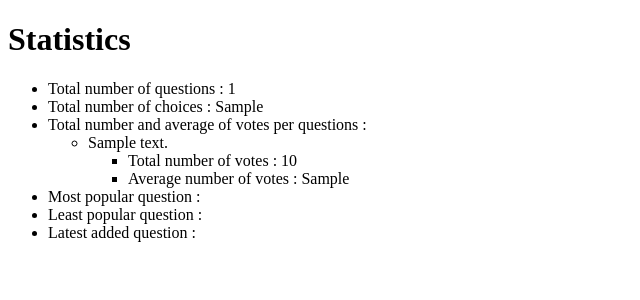
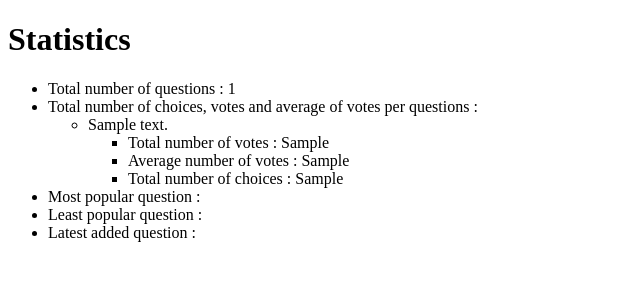
Before and after one commit to DCluseau/django-tutorial, a Django app: template polls/templates/statistics.html in a window 1280 px wide. Shown: the top 300 px of the page, without its empty margins (0-640 px from the left). Run offline with Django 3.2, Linux system fonts and the light colour scheme; the template is opened without the code that fills it: most values are stand-ins (such as "Sample title", 1, 10 or a date in 2020).

Commit message:
Added total number of choices for each question

```diff
--- a/polls/templates/statistics.html
+++ b/polls/templates/statistics.html
@@ -9,14 +9,15 @@
  {% if question_list %}
     <ul>
         <li>Total number of questions : {{ question_list|length }}</li>
-        <li>Total number of choices : {{ nb }}</li>
-        <li>Total number and average of votes per questions :
+<!--        <li>Total number of choices : {{ nb }}</li>-->
+        <li>Total number of choices, votes and average of votes per questions :
             {% for question in question_list%}
             <ul>
                 <li>{{ question.question_text }}
                     <ul>
-                        <li>Total number of votes : {{ question.get_total_votes }}</li>
+                        <li>Total number of votes : {{ question.get_stats.0 }}</li>
                         <li>Average number of votes : {{ question.get_stats.1 }}</li>
+                        <li>Total number of choices : {{ question.get_stats.2 }}</li>
                     </ul>
                 </li>
             </ul>
```
Also changed, not shown: polls/models.py (+3 -8 lines).
